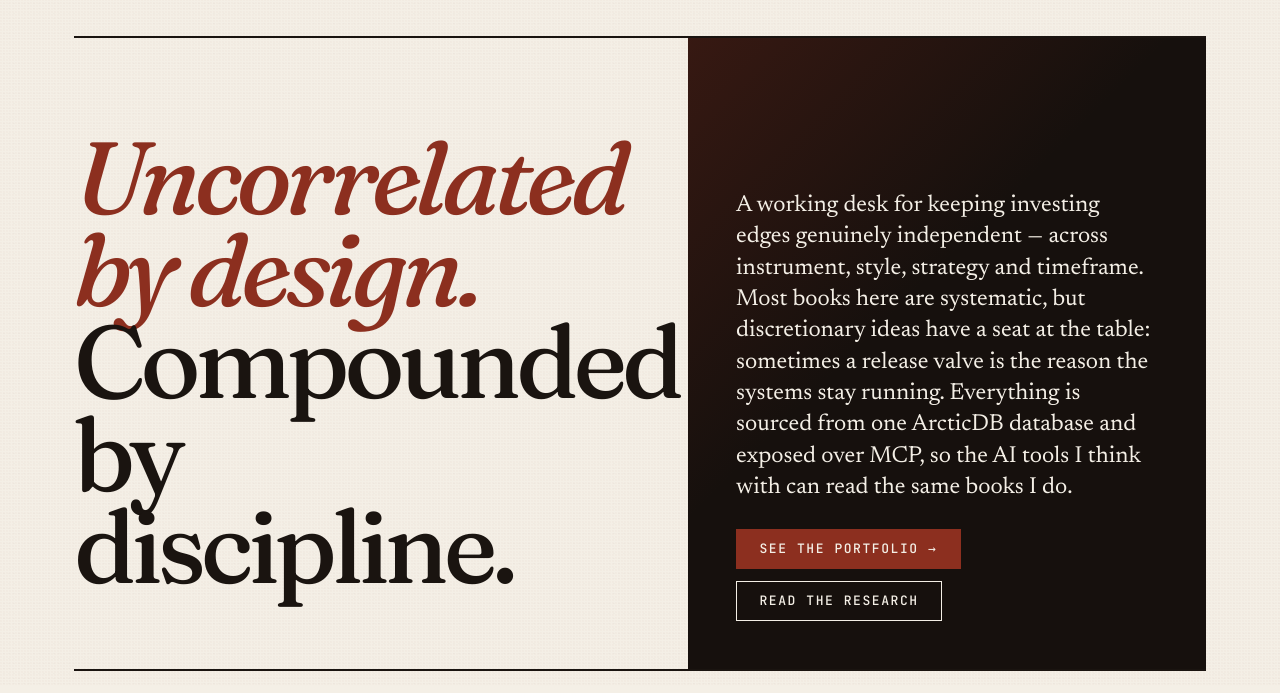
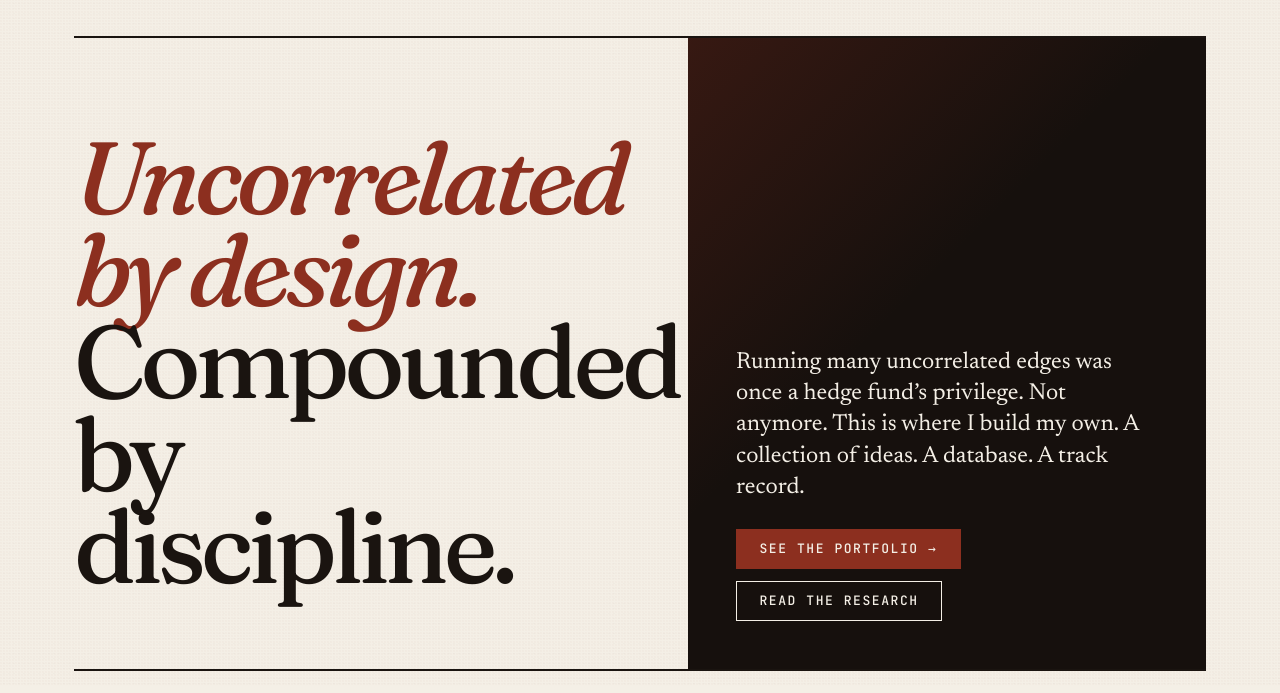
Before and after one commit to lowQuant/lange-invest, a FastAPI app: page / in a window 1280 px wide. Shown: the part 115-808 px from the top of the page. Run offline with FastAPI, Linux system fonts and the light colour scheme.

Commit message:
Hero lead: "Running many uncorrelated edges was once a hedge fund's privilege..."
Replaces the working-desk paragraph with a tighter, punchier lead that
echoes the h1's "uncorrelated by design" framing — hedge-fund privilege
democratised, three short noun-phrase beats at the close (ideas /
database / track record).

Co-Authored-By: Claude Opus 4.7 (1M context) <noreply@anthropic.com>

```diff
--- a/app/templates/home.html
+++ b/app/templates/home.html
@@ -8,11 +8,8 @@
     </div>
     <div class="hero-copy">
         <p class="lead">
-            A working desk for keeping investing edges genuinely independent &mdash; across
-            instrument, style, strategy and timeframe. Most books here are systematic, but
-            discretionary ideas have a seat at the table: sometimes a release valve is the
-            reason the systems stay running. Everything is sourced from one ArcticDB database
-            and exposed over MCP, so the AI tools I think with can read the same books I do.
+            Running many uncorrelated edges was once a hedge fund&rsquo;s privilege. Not anymore.
+            This is where I build my own. A collection of ideas. A database. A track record.
         </p>
         <div class="hero-actions">
             <a href="/portfolio" class="btn btn-primary btn-lg">See the portfolio &rarr;</a>
```
